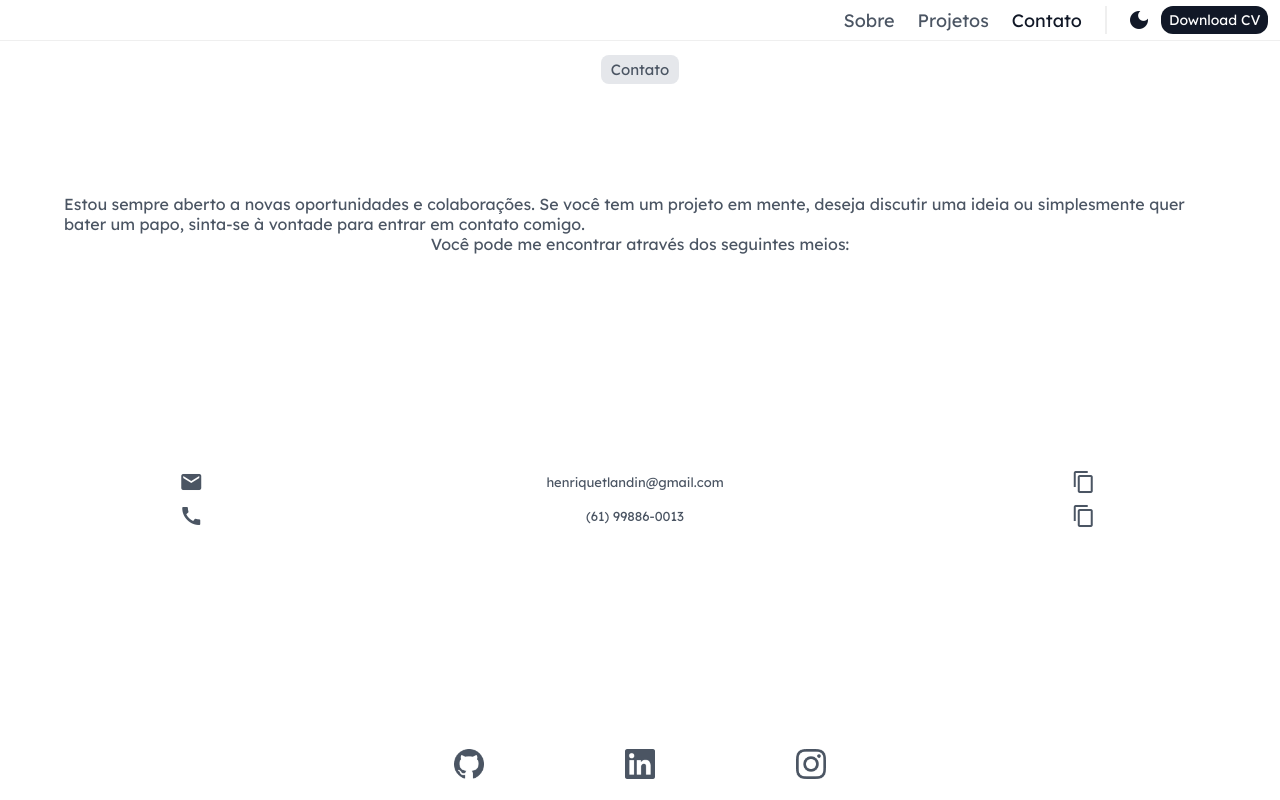
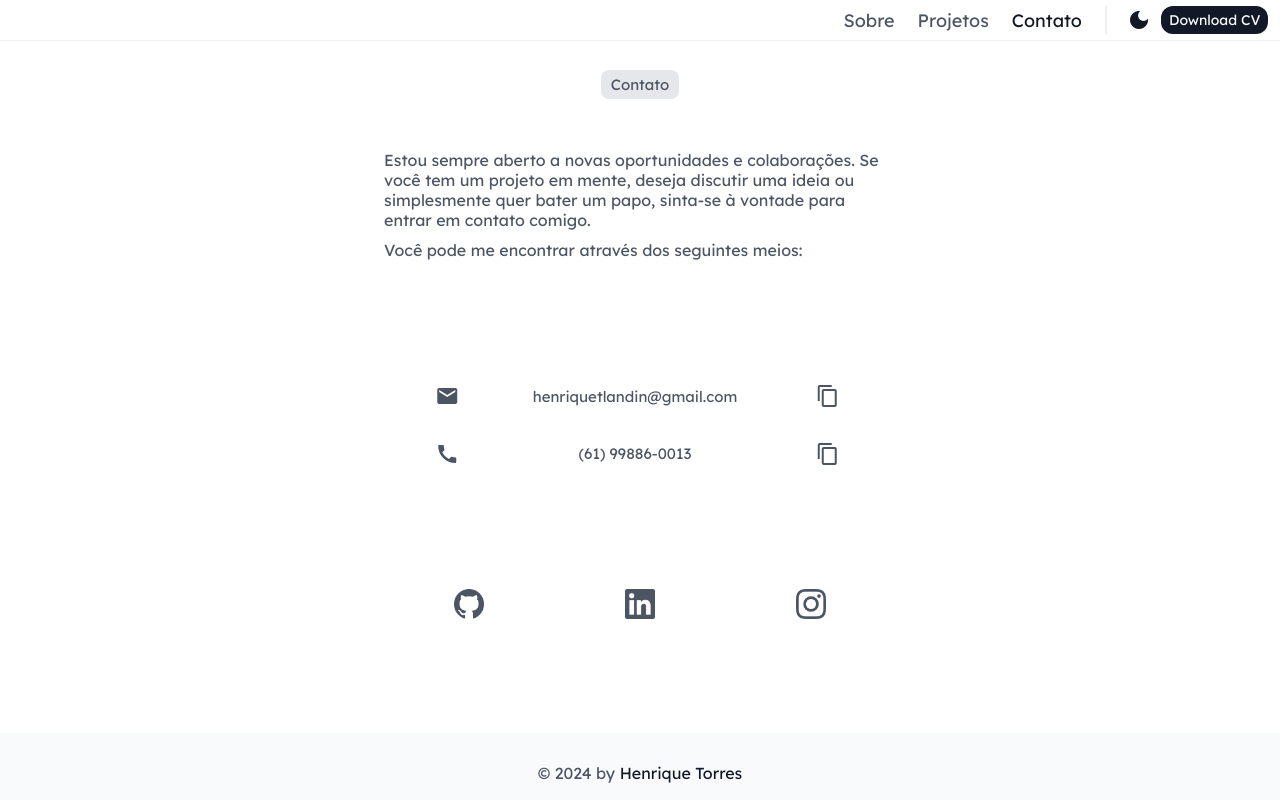
Before and after one commit to henriqtorresl/portifolio, an Angular app: page /contact in a window 1280 px wide. Shown: the top 800 px of the page. Built offline with nearby package versions, Linux system fonts and the light colour scheme.

Commit message:
corrigindo responsividade

```diff
--- a/src/app/pages/contact/contact.component.scss
+++ b/src/app/pages/contact/contact.component.scss
@@ -3,9 +3,9 @@
 
 // Mobile
 .container {
-    padding-top: 50px;
+    padding-top: 10%;
     width: 100%;
-    height: auto;
+    height: 85%;
     display: flex;
     flex-direction: column;
     justify-content: center;
@@ -14,9 +14,6 @@
 }
 
 .title {
-    margin: 5px 0 5px 0;
-    height: 5%;
-
     h3 {
         padding: 5px 10px;
         border-radius: 8px;
@@ -28,7 +25,7 @@
 }
 
 .contact {
-    min-height: 800px;
+    height: 95%;
     width: 100%;
     display: flex;
     flex-direction: column;
@@ -44,6 +41,12 @@
         align-items: center;
         color: var(--text-color);
 
+        p {
+            display: flex;
+            width: 100%;
+            margin-bottom: 10px;
+        }
+
         section {
             width: 80%;
             font-size: 13px;
@@ -51,6 +54,13 @@
             display: flex;
             justify-content: space-between;
             align-items: center;
+
+            p {
+                display: flex;
+                justify-content: center;
+                margin: 0;
+                width: auto;
+            }
         }
     }
 
@@ -91,15 +101,57 @@
 
 // Tablet
 @media screen and (min-width: 768px) and (max-width: 992px) {
+    .container {
+        padding-top: 1%;
+        height: 90%;
+    }
 
+    .contact {
+        height: 80%;
+        div {
+            width: 60%;
+
+            section {
+                font-size: 15px;
+            }
+        }
+    }
 }
 
 // Desktop
 @media screen and (min-width: 992px) and (max-width: 1200px) {
+    .container {
+        padding-top: 1%;
+        height: 90%;
+    }
 
+    .contact {
+        height: 80%;
+        div {
+            width: 60%;
+
+            section {
+                font-size: 15px;
+            }
+        }
+    }
 }
 
 // Telas grandes
 @media screen and (min-width: 1200px) {
+    .container {
+        padding-top: 1%;
+        height: 90%;
+    }
 
+    .contact {
+        height: 80%;
+        div {
+            width: 40%;
+
+            section {
+                font-size: 15px;
+            }
+        }
+    }
 }
--- a/src/app/pages/home/home.component.scss
+++ b/src/app/pages/home/home.component.scss
@@ -9,11 +9,12 @@
     display: flex;
     justify-content: center;
     align-items: center;
+    background-color: var(--background-color);
 }
 
 .container-about {
     width: 100%;
-    height: 100%;
+    height: 90%;
     padding-top: 10%;
     display: flex;
     flex-direction: column;
@@ -137,7 +138,7 @@
 .container-experience {
     background-color: var(--background-secundary-color);
     width: 100%;
-    height: 75%;
+    height: 85%;
     display: flex;
     flex-direction: column;
     justify-content: space-around;
@@ -258,6 +259,25 @@
 
     p {
         color: var(--text-color);
+    }
+}
+
+// Celulares pequenos
+@media screen and (max-height: 750px)  {
+    .container {
+        height: 120%;
+    }
+
+    .container-about {
+        height: 100%;
+    }
+
+    .container-experience {
+        height: 110%;
+    }
+
+    .container-tecnologies {
+        height: 95%;
     }
 }
 
--- a/src/app/pages/projects/projects.component.scss
+++ b/src/app/pages/projects/projects.component.scss
@@ -3,7 +3,7 @@
 
 // Mobile
 .container {
-    padding-top: 50px;
+    padding-top: 10%;
     width: 100%;
     height: auto;
     display: flex;
@@ -166,7 +166,8 @@
 // Tablet
 @media screen and (min-width: 768px) and (max-width: 992px) {
     .container {
-        height: 800px;
+        padding-top: 1%;
+        height: 90%;
     }
 
     .card-1 {
@@ -226,7 +227,8 @@
 // Desktop
 @media screen and (min-width: 992px) and (max-width: 1200px) {
     .container {
-        height: 800px;
+        padding-top: 1%;
+        height: 90%;
     }
 
     .card-1 {
@@ -288,7 +290,8 @@
 // Telas grandes
 @media screen and (min-width: 1200px) {
     .container {
-        height: 764px;
+        padding-top: 1%;
+        height: 90%;
     }
 
     .card-1 {
```
